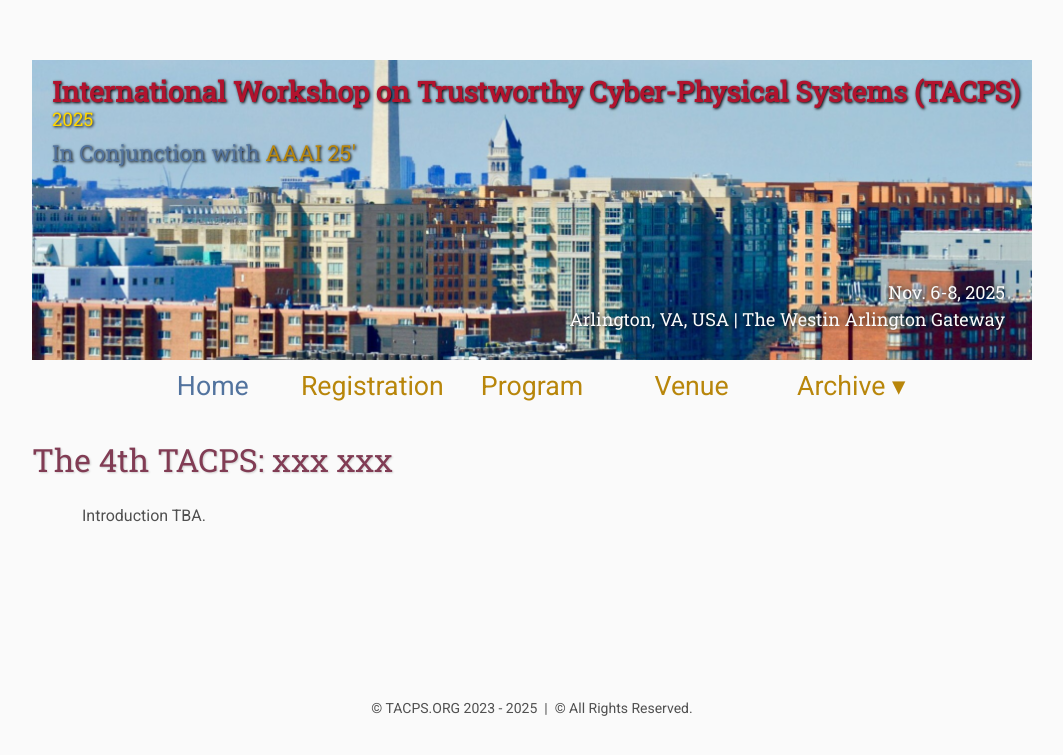
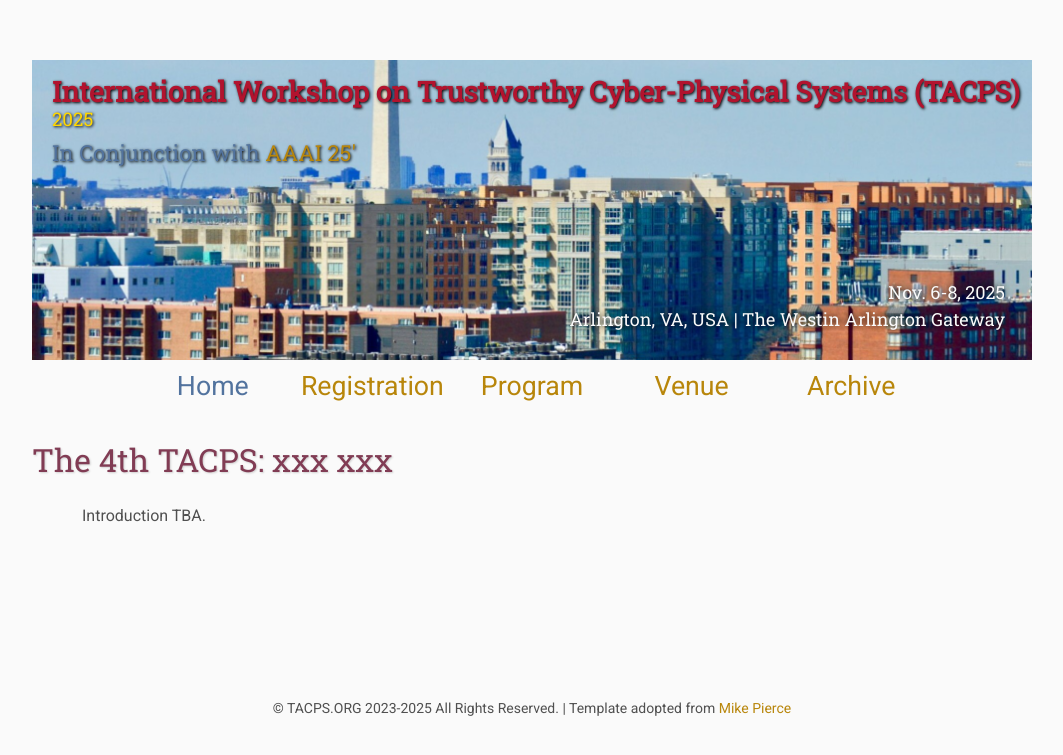
Before and after one commit to ITSEG-MQ/tacps, a Jekyll site: the page built from index.html, in a window 1280 px wide. Shown: the top 755 px of the page, without its empty margins (108-1171 px from the left). Built offline with Jekyll 4.4.1, drawn with Linux system fonts in a browser that asks for light colours.

```diff
--- a/_includes/footer.html
+++ b/_includes/footer.html
@@ -1,5 +1,4 @@
 
 <footer>
-    &copy; TACPS.ORG 2023 - 2025
-    &nbsp;|&nbsp; &copy; All Rights Reserved.
+    &copy; TACPS.ORG 2023-2025&nbsp;All Rights Reserved. | Template adopted from <a href="https://github.com/mikepierce">Mike Pierce</a>
 </footer>
--- a/_includes/header.html
+++ b/_includes/header.html
@@ -35,7 +35,7 @@
       <a href="{{ site.baseurl }}/archive/" class="{% if page.nav == 'archive' %}current{% endif %}">Archive</a>
     </td> -->
     <td class="navigation dropdown">
-      <a href="{{ site.baseurl }}/archive/2025-jul/" class="{% if page.nav == 'archive' %}current{% endif %}">Archive ▾</a>
+      <a href="{{ site.baseurl }}/archive/2025-jul/" class="{% if page.nav == 'archive' %}current{% endif %}">Archive</a>
       <div class="dropdown-content">
         <a href="{{ site.baseurl }}/archive/2025-jul/">TACPS 2025 Jul</a>
         <a href="{{ site.baseurl }}/archive/2024-oct/">TACPS 2024 Oct</a>
--- a/assets/main.css
+++ b/assets/main.css
@@ -81,8 +81,8 @@ th,td{
     position: relative;
     width: 100%;
     height: 300px; /* 控制 Banner 高度，可调 */
-    background-image: url('Cover_img.jpg');
-/*     background-image: url('{{ site.baseurl }}/assets/Cover_img.jpg'); */
+    background-image: url('banner.jpg');
+/*     background-image: url('{{ site.baseurl }}/assets/banner.jpg'); */
     background-size: cover;
     background-position: center;
     font-family:'Roboto Slab',serif;
```
Also changed, not shown: CONTRIBUTING.md (deleted, +0 -1 lines), editor-handbook.md (added, +5 -0 lines), assets/Cover_img.jpg (deleted), assets/MathConnections-Flyer.png (deleted), assets/MathConnections-FlyerBW.png (deleted), assets/banner-large.jpg (renamed from Cover.jpg), assets/banner.jpg, assets/favicon.png, assets/screenshot.png (renamed from screenshot.png), 2 other files.
